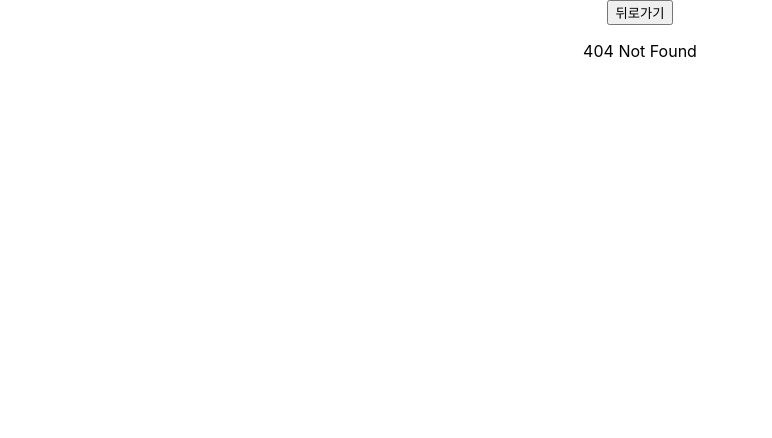
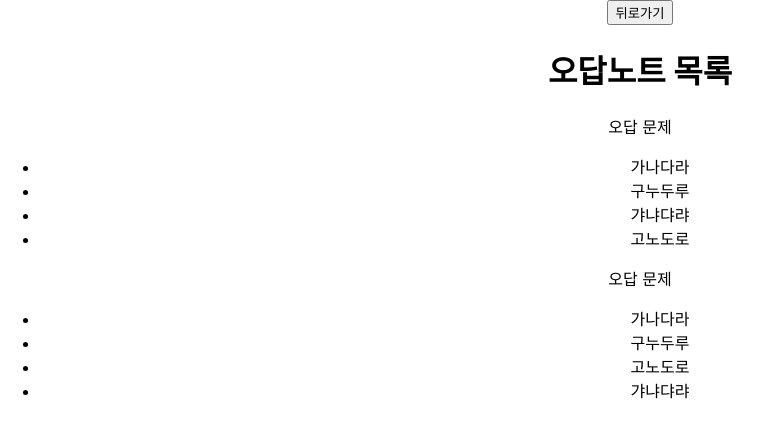
Before and after one commit to woneee99/MOA, a React (Create React App) app in the folder frontend/moa/: page /quiz/incorrect-note in a window 1280 px wide. Before the commit this address had no page. Shown: the top 438 px of the page, without its empty margins (0-772 px from the left). Built offline with nearby package versions, Linux system fonts and the light colour scheme.

Commit message:
feat: add pages and components about Quiz #11
퀴즈 페이지 관련 페이지 및 컴포넌트 추가

```diff
--- a/frontend/moa/src/App.js
+++ b/frontend/moa/src/App.js
@@ -8,6 +8,7 @@ import Login from './pages/Login';
 import SignUp from './pages/SignUp';
 import KoreanLearning from './pages/KoreanLearning';
 import Quiz from './pages/Quiz/Quiz';
+import IncorrectNote from './pages/Quiz/IncorrectNote';
 import WithBuddy from './pages/WithBuddy/WithBuddy';
 import ExchangeDiary from './pages/WithBuddy/ExchangeDiary';
 import ExchangeDiaryDetail from './pages/WithBuddy/ExchangeDiaryDetail';
@@ -41,7 +42,10 @@ function App() {
           <Route path="/signup" element={<SignUp />} />
 
           <Route path="/koreanlearning" element={<KoreanLearning />} />
+
           <Route path="/quiz" element={<Quiz />} />
+          <Route path="/quiz/incorrect-note" element={<IncorrectNote />} />
+
           <Route path="/withbuddy" element={<WithBuddy />} />
 
           <Route path="/withbuddy/exchangediary" element={<ExchangeDiary />} />
--- /dev/null
+++ b/frontend/moa/src/components/CloseButton.jsx
@@ -0,0 +1,11 @@
+import React from 'react';
+
+function CloseButton(props) {
+  return (
+    <div>
+      <button onClick={props.onClose}>닫기</button>
+    </div>
+  );
+}
+
+export default CloseButton;
--- /dev/null
+++ b/frontend/moa/src/components/Quiz/IncorrectNoteList.jsx
@@ -0,0 +1,43 @@
+import React, { useState, useEffect } from 'react';
+
+import IncorrectNoteListItem from './IncorrectNoteListItem';
+
+function IncorrectNoteList(props) {
+  const [incorrectQuestions, setIncorrectQuestions] = useState([
+    { id: 1, type: '단어맞추기', question: '질문1', answer: '가나다라',
+      incorrectSelections: [
+        '갸냐댜랴',
+        '고노도로',
+        '구누두루',
+      ],
+    },
+    { id: 2, type: '듣고맞추기', question: '질문2', answer: '가나다라',
+      incorrectSelections: [
+        '갸냐댜랴',
+        '고노도로',
+        '구누두루',
+      ],
+    },
+  ]);
+
+  return (
+    <div>
+      {incorrectQuestions.map((incorrectQuestion, index) => {
+        const { id, type, question, answer, incorrectSelections } = incorrectQuestion;
+
+        return (
+          <div key={index}>
+            <IncorrectNoteListItem
+              type={type}
+              question={question}
+              answer={answer}
+              incorrectSelections={incorrectSelections}
+            />
+          </div>
+        );
+      })}
+    </div>
+  );
+}
+
+export default IncorrectNoteList;
--- /dev/null
+++ b/frontend/moa/src/components/Quiz/IncorrectNoteListItem.jsx
@@ -0,0 +1,37 @@
+import React, { useState, useEffect } from 'react';
+
+function IncorrectNoteListItem(props) {
+  const [selections, setSelections] = useState([]);
+  const { id, type, question, answer, incorrectSelections } = props;
+
+  // 보기 순서 섞기 (Fisher-Yates Shuffle)
+  useEffect(() => {
+    const allSelections = [answer, ...incorrectSelections];
+    const shuffledSelections = shuffleArray(allSelections);
+
+    setSelections(shuffledSelections);
+  }, [answer, incorrectSelections]);
+
+
+  function shuffleArray(array) {
+    const shuffledArray = [...array];
+    for (let i = shuffledArray.length - 1; i > 0; i--) {
+      const j = Math.floor(Math.random() * (i + 1));
+      [shuffledArray[i], shuffledArray[j]] = [shuffledArray[j], shuffledArray[i]];
+    }
+    return shuffledArray;
+  }
+
+  return (
+    <div>
+      <p>오답 문제</p>
+      <ul>
+        {selections.map((selection, index) => (
+          <li key={index}>{selection}</li>
+        ))}
+      </ul>
+    </div>
+  );
+}
+
+export default IncorrectNoteListItem;
--- /dev/null
+++ b/frontend/moa/src/components/Quiz/QuestionModal.jsx
@@ -0,0 +1,13 @@
+import React from 'react';
+import CloseButton from '../CloseButton';
+
+function QuestionModal(props) {
+  return (
+    <div>
+      <CloseButton onClose={props.closeModal} />
+      <p>특정 문제 컴포넌트</p>
+    </div>
+  );
+}
+
+export default QuestionModal;
--- /dev/null
+++ b/frontend/moa/src/pages/Quiz/IncorrectNote.jsx
@@ -0,0 +1,16 @@
+import React from 'react';
+
+import BackButton from '../../components/BackButton';
+import IncorrectNoteList from '../../components/Quiz/IncorrectNoteList';
+
+function IncorrectNote(props) {
+  return (
+    <div>
+      <BackButton />
+      <h1>오답노트 목록</h1>
+      <IncorrectNoteList />
+    </div>
+  );
+}
+
+export default IncorrectNote;
--- a/frontend/moa/src/pages/Quiz/Quiz.jsx
+++ b/frontend/moa/src/pages/Quiz/Quiz.jsx
@@ -1,11 +1,44 @@
-import React from 'react';
+import React, { useState, useEffect } from 'react';
+import { Link } from 'react-router-dom';
+
 import BackButton from '../../components/BackButton';
+import QuestionModal from '../../components/Quiz/QuestionModal';
 
 function Quiz(props) {
+  const [questions, setQuestions] = useState([]);
+  const [isModalVisible, setIsModalVisible] = useState(false); // 모달 가시성을 관리할 상태 추가
+
+  const makeWordQuiz = (() => {
+    // 단어 퀴즈 질문을 생성하는 논리를 작성하세요.
+  });
+
+  useEffect(() => {
+    // useEffect 로직을 작성하세요.
+  }, [])
+
+  const openModal = () => {
+    setIsModalVisible(true);
+  };
+
+  const closeModal = () => {
+    setIsModalVisible(false);
+  };
+
   return (
     <div>
-      <p>Quiz Page</p>
       <BackButton />
+      <h1>일상 한국어 배우기</h1>
+      <div>
+        <button onClick={openModal}>단어 맞추기</button>
+        <button onClick={openModal}>듣고 맞추기</button>
+        <Link to="/quiz/incorrect-note">
+          <button>오답노트</button>
+        </Link>
+      </div>
+
+      {isModalVisible && (
+        <QuestionModal closeModal={closeModal} />
+      )}
     </div>
   );
 }
```
Also changed, not shown: frontend/moa/src/components/Quiz/Choice.jsx (added, +11 -0 lines), frontend/moa/src/components/Quiz/ListeningQuiz.jsx (added, +11 -0 lines), frontend/moa/src/components/Quiz/QuestionArea.jsx (added, +11 -0 lines), frontend/moa/src/components/Quiz/QuizResult.jsx (added, +11 -0 lines), frontend/moa/src/components/Quiz/WordQuiz.jsx (added, +11 -0 lines).
